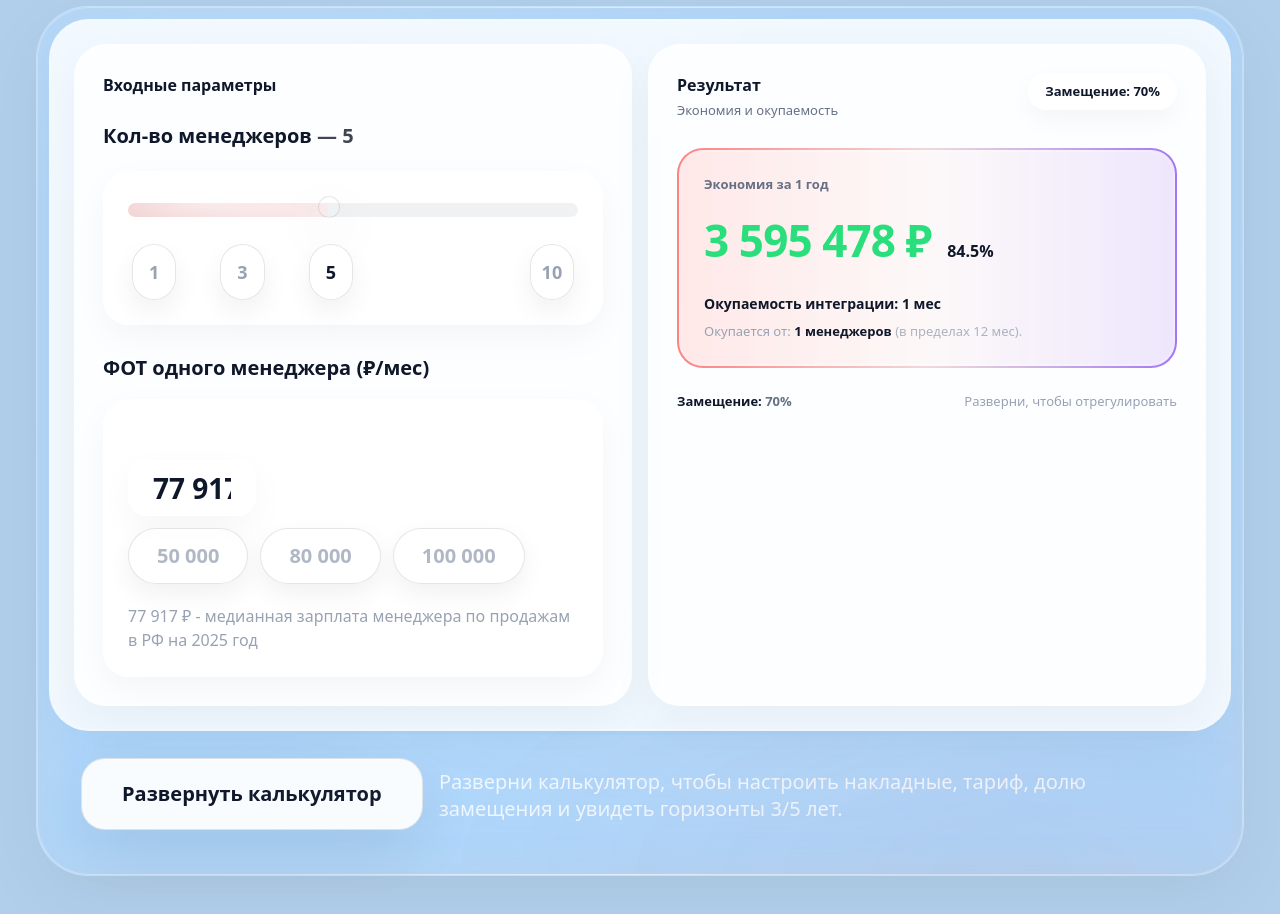
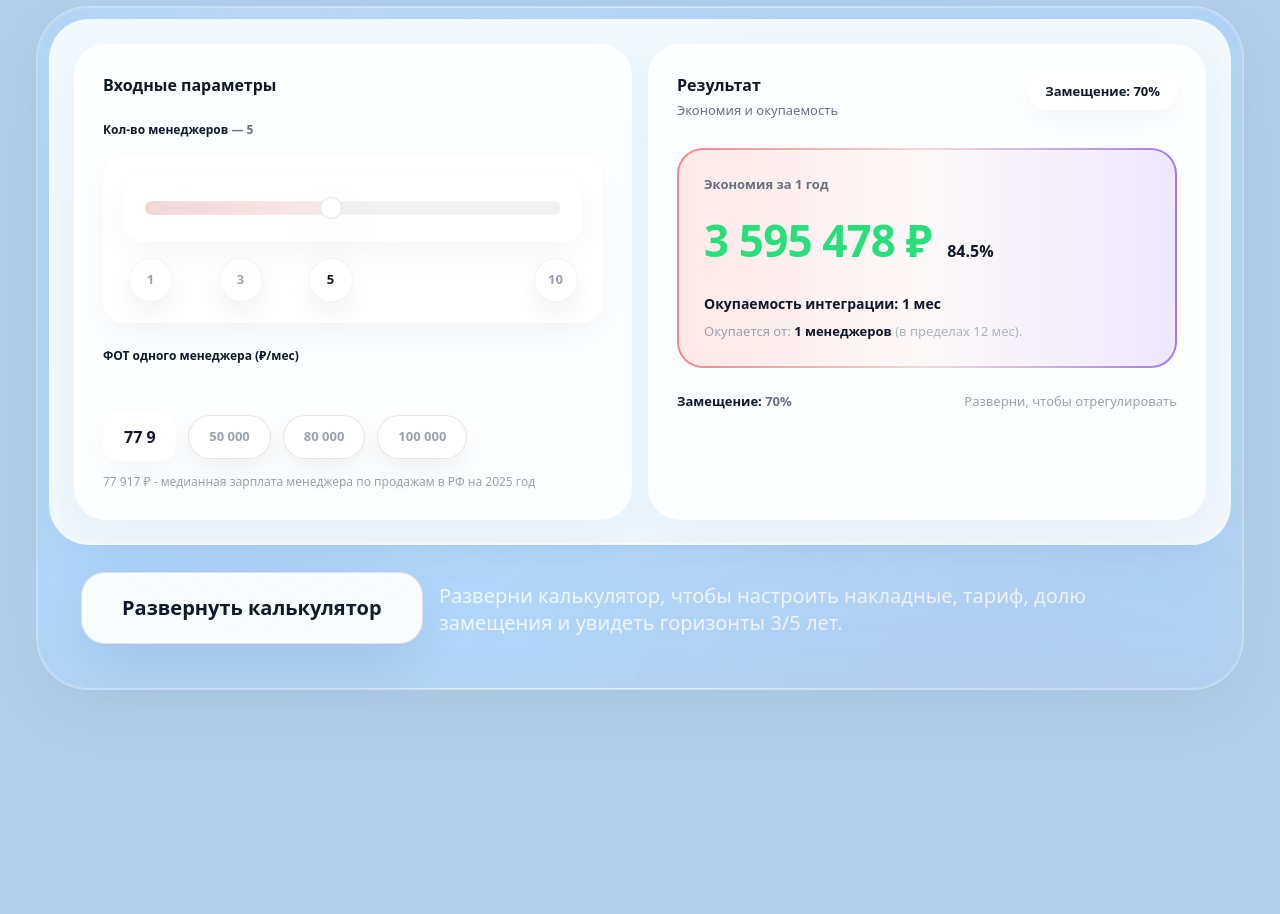
Before and after one commit to uniconsulting/uni.com, a Next.js app: page / in a window 1280 px wide. Shown: the part 5860-6774 px from the top of the page. After the commit the page ends 6630 px from the top, so only its background shows below. Built offline with nearby package versions, Linux system fonts and the light colour scheme.

Commit message:
Update RoiCalculatorSection.tsx

```diff
--- a/src/components/sections/RoiCalculatorSection.tsx
+++ b/src/components/sections/RoiCalculatorSection.tsx
@@ -4,12 +4,11 @@ import React from "react";
 
 const INTEGRATION_COST = 179_990;
 
-// упрощённый режим (как на макете)
+// фикс для упрощённого режима (как на макете)
 const DEFAULT_PLAN_MONTHLY = 39_900; // "Средний"
 const DEFAULT_COEFF = 1.3;
 const DEFAULT_SHARE = 0.7;
 
-const SALARY_MIN = 10_000;
 const SALARY_MAX = 500_000;
 
 function clamp(n: number, a: number, b: number) {
@@ -96,23 +95,10 @@ function GlassRange({
   ariaLabel: string;
 }) {
   const pct = ((value - min) / Math.max(1e-6, max - min)) * 100;
-
-  const trackBg = `linear-gradient(90deg,
-    rgba(199,63,64,0.22) 0%,
-    rgba(199,63,64,0.10) ${pct}%,
-    rgba(15,23,42,0.06) ${pct}%,
-    rgba(15,23,42,0.06) 100%)`;
+  const trackBg = `linear-gradient(90deg, rgba(199,63,64,0.22) 0%, rgba(199,63,64,0.10) ${pct}%, rgba(15,23,42,0.06) ${pct}%, rgba(15,23,42,0.06) 100%)`;
 
   return (
-    <div className="relative">
-      {/* трек (рисуем отдельным слоем, стабильно во всех браузерах) */}
-      <div
-        className="pointer-events-none absolute left-0 right-0 top-1/2 -translate-y-1/2 h-[14px] rounded-[999px]"
-        style={{ background: trackBg }}
-      />
-      <div className="pointer-events-none absolute left-0 right-0 top-1/2 -translate-y-1/2 h-[14px] rounded-[999px] ring-1 ring-white/18" />
-      <div className="pointer-events-none absolute left-0 right-0 top-1/2 -translate-y-1/2 h-[14px] rounded-[999px] opacity-70 bg-[radial-gradient(160px_32px_at_18%_0%,rgba(255,255,255,0.55),transparent_60%)]" />
-
+    <div className="rounded-[18px] lg-border border border-white/18 bg-white/65 p-5 shadow-[0_12px_35px_rgba(0,0,0,0.04)]">
       <input
         type="range"
         min={min}
@@ -122,17 +108,19 @@ function GlassRange({
         onChange={(e) => onChange(Number(e.target.value))}
         aria-label={ariaLabel}
         className="roi-range w-full"
+        style={{ background: trackBg }}
       />
     </div>
   );
 }
 
 export default function RoiCalculatorSection() {
+  // как на макете
   const [managers, setManagers] = React.useState<number>(5);
   const [salary, setSalary] = React.useState<number>(77_917);
 
+  // toast на слишком большую зарплату
   const [salaryToast, setSalaryToast] = React.useState(false);
-
   React.useEffect(() => {
     if (!salaryToast) return;
     const t = window.setTimeout(() => setSalaryToast(false), 2600);
@@ -141,7 +129,7 @@ export default function RoiCalculatorSection() {
 
   const calc = React.useMemo(() => {
     const m = clamp(Math.round(managers), 1, 10);
-    const s = clamp(Math.round(salary || 0), SALARY_MIN, SALARY_MAX);
+    const s = clamp(Math.round(salary || 0), 10_000, SALARY_MAX);
 
     const coeff = DEFAULT_COEFF;
     const share = DEFAULT_SHARE;
@@ -158,7 +146,7 @@ export default function RoiCalculatorSection() {
     const savings1 = peopleYear - year1Uni;
     const savings1Pct = peopleYear > 0 ? (savings1 / peopleYear) * 100 : 0;
 
-    // Окупаемость (в месяцах)
+    // Окупаемость
     const monthlyPeople = m * s * coeff * share;
     const monthlySaving = monthlyPeople - DEFAULT_PLAN_MONTHLY;
     const paybackMonths = monthlySaving > 0 ? Math.ceil(INTEGRATION_COST / monthlySaving) : null;
@@ -175,17 +163,20 @@ export default function RoiCalculatorSection() {
       return null;
     })();
 
+    const isBad = savings1 < 0;
+
     return {
       m,
       s,
       share,
+      peopleYear,
       year1Uni,
       year2Uni,
       savings1,
       savings1Pct,
       paybackMonths,
       thresholdManagers,
-      isBad: savings1 < 0,
+      isBad,
     };
   }, [managers, salary]);
 
@@ -200,21 +191,13 @@ export default function RoiCalculatorSection() {
           50% { opacity: 1; transform: translateY(-1px); }
           100% { opacity: 0.86; transform: translateY(0); }
         }
-
         .roi-range {
           -webkit-appearance: none;
           appearance: none;
-          height: 22px;
-          background: transparent;
+          height: 14px;
           border-radius: 999px;
           outline: none;
-          margin: 0;
-          padding: 0;
-        }
-        .roi-range::-webkit-slider-runnable-track {
-          height: 14px;
-          background: transparent;
-          border-radius: 999px;
+          box-shadow: inset 0 0 0 1px rgba(255,255,255,0.18);
         }
         .roi-range::-webkit-slider-thumb {
           -webkit-appearance: none;
@@ -226,13 +209,6 @@ export default function RoiCalculatorSection() {
           border: 1px solid rgba(15,23,42,0.10);
           box-shadow: 0 18px 55px rgba(0,0,0,0.14);
           cursor: pointer;
-          margin-top: -4px; /* (22-14)/2 */
-        }
-
-        .roi-range::-moz-range-track {
-          height: 14px;
-          background: transparent;
-          border-radius: 999px;
         }
         .roi-range::-moz-range-thumb {
           width: 22px;
@@ -242,6 +218,11 @@ export default function RoiCalculatorSection() {
           border: 1px solid rgba(15,23,42,0.10);
           box-shadow: 0 18px 55px rgba(0,0,0,0.14);
           cursor: pointer;
+        }
+        .roi-range::-moz-range-track {
+          height: 14px;
+          border-radius: 999px;
+          background: transparent;
         }
       `}</style>
 
@@ -261,22 +242,19 @@ export default function RoiCalculatorSection() {
             <div className="pointer-events-none absolute inset-0 rounded-[52px] ring-1 ring-white/10" />
             <div className="pointer-events-none absolute inset-0 rounded-[52px] opacity-70 bg-[radial-gradient(900px_420px_at_20%_0%,rgba(255,255,255,0.10),transparent_60%),radial-gradient(900px_420px_at_80%_100%,rgba(199,63,64,0.08),transparent_65%)]" />
 
-            {/* верхний белый блок */}
+            {/* верхний белый блок (две карточки) */}
             <div className="relative rounded-[40px] lg-border border border-white/18 bg-white/82 p-6 shadow-[0_18px_55px_rgba(0,0,0,0.03)]">
               <div className="grid gap-4 lg:grid-cols-2">
                 {/* LEFT */}
                 <div className="rounded-[32px] lg-border border border-white/18 bg-white/82 p-7 shadow-[0_16px_45px_rgba(0,0,0,0.04)]">
                   <div className="text-[16px] font-semibold text-[#0f172a]">Входные параметры</div>
 
-                  {/* managers label (с длинным тире) */}
-                  <div className="mt-6 flex items-center justify-between gap-3">
-                    <div className="text-[20px] font-semibold text-[#0f172a]">
-                      Кол-во менеджеров <span className="text-[#0f172a]/80">— {calc.m}</span>
-                    </div>
+                  {/* ПРАВКА №1: значение через длинное тире в той же строке */}
+                  <div className="mt-6 text-[12px] font-semibold text-[#0f172a]">
+                    Кол-во менеджеров <span className="text-[#667085]">— {calc.m}</span>
                   </div>
 
-                  {/* managers slider + presets */}
-                  <div className="mt-5 rounded-[26px] lg-border border border-white/18 bg-white/82 p-6 shadow-[0_12px_35px_rgba(0,0,0,0.04)]">
+                  <div className="mt-4 rounded-[22px] lg-border border border-white/18 bg-white/82 p-5 shadow-[0_12px_35px_rgba(0,0,0,0.04)]">
                     <GlassRange
                       value={calc.m}
                       min={1}
@@ -286,9 +264,10 @@ export default function RoiCalculatorSection() {
                       ariaLabel="Количество менеджеров"
                     />
 
-                    {/* пресеты 1/3/5/10 на позициях шкалы 1..10 */}
+                    {/* пресеты 1/3/5/10 строго на позициях шкалы 1..10 */}
                     {(() => {
                       const PRESETS = [1, 3, 5, 10] as const;
+
                       const colClass: Record<(typeof PRESETS)[number], string> = {
                         1: "col-start-1",
                         3: "col-start-3",
@@ -297,7 +276,7 @@ export default function RoiCalculatorSection() {
                       };
 
                       return (
-                        <div className="mt-5 px-1">
+                        <div className="mt-4 px-1">
                           <div className="grid grid-cols-10 items-center">
                             {PRESETS.map((v) => {
                               const active = calc.m === v;
@@ -309,21 +288,20 @@ export default function RoiCalculatorSection() {
                                     onClick={() => setManagers(v)}
                                     className={[
                                       "relative isolate overflow-hidden",
-                                      "h-14 w-14 rounded-full",
+                                      "h-11 w-11 rounded-full",
                                       "flex items-center justify-center",
-                                      "lg-border border border-black/10",
+                                      "lg-border border border-black/5",
                                       "bg-white/60 backdrop-blur-[14px]",
                                       "shadow-[0_12px_28px_rgba(0,0,0,0.06)]",
                                       "transition-[transform,background-color,color,box-shadow] duration-[450ms]",
                                       "active:scale-[0.99]",
-                                      "focus-visible:outline-none focus-visible:ring-2 focus-visible:ring-white/35",
                                       active ? "text-[#0f172a] bg-white/75" : "text-[#98A2B3] hover:text-[#0f172a]",
                                     ].join(" ")}
                                     aria-label={`Установить ${v} менеджеров`}
                                   >
-                                    <span className="pointer-events-none absolute -inset-8 opacity-70 bg-[radial-gradient(70px_40px_at_30%_25%,rgba(255,255,255,0.80),transparent_60%)]" />
+                                    <span className="pointer-events-none absolute -inset-8 opacity-70 bg-[radial-gradient(60px_34px_at_30%_25%,rgba(255,255,255,0.80),transparent_60%)]" />
                                     <span className="pointer-events-none absolute inset-0 rounded-full ring-1 ring-white/16" />
-                                    <span className="relative leading-none text-[18px] font-semibold">{v}</span>
+                                    <span className="relative leading-none text-[13px] font-semibold">{v}</span>
                                   </button>
                                 </div>
                               );
@@ -334,15 +312,14 @@ export default function RoiCalculatorSection() {
                     })()}
                   </div>
 
-                  {/* salary */}
-                  <div className="mt-7">
-                    <div className="text-[20px] font-semibold text-[#0f172a]">ФОТ одного менеджера (₽/мес)</div>
+                  {/* ПРАВКА №2: ФОТ-инпут (ширина по значению, max 500k, toast) */}
+                  <div className="mt-6">
+                    <div className="text-[12px] font-semibold text-[#0f172a]">ФОТ одного менеджера (₽/мес)</div>
 
-                    <div className="mt-4 relative rounded-[26px] lg-border border border-white/18 bg-white/82 p-6 shadow-[0_12px_35px_rgba(0,0,0,0.04)]">
-                      {/* toast */}
+                    <div className="mt-3 relative">
                       <div
                         className={[
-                          "pointer-events-none absolute -top-11 left-6",
+                          "pointer-events-none absolute -top-10 left-0",
                           "rounded-[14px] lg-border border border-white/18",
                           "bg-white/85 backdrop-blur-[16px]",
                           "px-4 py-2 text-[12px] font-semibold text-[#0f172a]",
@@ -357,10 +334,10 @@ export default function RoiCalculatorSection() {
                       </div>
 
                       <div className="flex flex-wrap items-center gap-3">
-                        {/* adaptive input */}
                         {(() => {
                           const display = formatMoneyInput(salary);
-                          const w = clamp(display.length + 2, 8, 16);
+                          const w = clamp(display.length + 2, 8, 14);
+
                           return (
                             <input
                               value={display}
@@ -374,17 +351,17 @@ export default function RoiCalculatorSection() {
                                 setSalary(n);
                               }}
                               onBlur={() => {
-                                const fixed = clamp(salary || 0, SALARY_MIN, SALARY_MAX);
+                                const fixed = clamp(salary || 0, 10_000, SALARY_MAX);
                                 setSalary(fixed);
                               }}
                               inputMode="numeric"
                               className={[
-                                "h-14",
-                                "rounded-[18px]",
+                                "h-12",
+                                "rounded-[16px]",
                                 "lg-border border border-white/18",
                                 "bg-white/65 backdrop-blur-[14px]",
-                                "px-6",
-                                "text-[28px] font-semibold text-[#0f172a]",
+                                "px-5",
+                                "text-[16px] font-semibold text-[#0f172a]",
                                 "shadow-[0_12px_35px_rgba(0,0,0,0.04)]",
                                 "outline-none focus:border-white/30",
                               ].join(" ")}
@@ -394,7 +371,6 @@ export default function RoiCalculatorSection() {
                           );
                         })()}
 
-                        {/* presets (как у тебя: 50/80/100) */}
                         <div className="flex flex-wrap items-center gap-3">
                           {[50_000, 80_000, 100_000].map((v) => {
                             const active = salary === v;
@@ -404,24 +380,24 @@ export default function RoiCalculatorSection() {
                                 type="button"
                                 onClick={() => setSalary(v)}
                                 className={[
-                                  "h-14 px-7 rounded-full",
+                                  "h-11 px-5 rounded-full",
                                   "flex items-center justify-center",
                                   "lg-border border border-black/10",
                                   "bg-white/60 backdrop-blur-[14px]",
                                   "shadow-[0_10px_26px_rgba(0,0,0,0.06)]",
                                   "transition-[transform,background-color,color] duration-500",
                                   "active:scale-[0.99]",
-                                  active ? "text-[#0f172a] bg-white/75" : "text-[#B0B8C6] hover:text-[#0f172a]",
+                                  active ? "text-[#0f172a] bg-white/75" : "text-[#98A2B3] hover:text-[#0f172a]",
                                 ].join(" ")}
                               >
-                                <span className="leading-none text-[20px] font-semibold">{formatMoneyInput(v)}</span>
+                                <span className="leading-none text-[13px] font-semibold">{formatMoneyInput(v)}</span>
                               </button>
                             );
                           })}
                         </div>
                       </div>
 
-                      <div className="mt-5 text-[16px] text-[#98A2B3]">
+                      <div className="mt-3 text-[12px] text-[#98A2B3]">
                         77 917 ₽ - медианная зарплата менеджера по продажам в РФ на 2025 год
                       </div>
                     </div>
@@ -441,7 +417,7 @@ export default function RoiCalculatorSection() {
                     </div>
                   </div>
 
-                  {/* градиентная рамка */}
+                  {/* градиентная рамка как на макете */}
                   <div className="mt-7 rounded-[26px] p-[2px] bg-gradient-to-r from-[#ff4d4d]/70 via-[#c73f40]/20 to-[#7c3aed]/70">
                     <div className="rounded-[24px] lg-border border border-white/18 bg-white/82 p-6">
                       <div className="text-[13px] font-semibold text-[#667085]">Экономия за 1 год</div>
@@ -455,16 +431,13 @@ export default function RoiCalculatorSection() {
                         >
                           {formatRub(aSavings1)}
                         </div>
-
                         <div className="pb-[10px] text-[16px] font-semibold text-[#0f172a]">
                           {aSavings1Pct.toFixed(1)}%
                         </div>
                       </div>
 
                       <div className="mt-5 text-[14px] font-semibold text-[#0f172a]">
-                        {calc.paybackMonths
-                          ? `Окупаемость интеграции: ${calc.paybackMonths} мес`
-                          : "Не окупается при этих параметрах"}
+                        {calc.paybackMonths ? `Окупаемость интеграции: ${calc.paybackMonths} мес` : "Не окупается при этих параметрах"}
                       </div>
 
                       <div className="mt-2 text-[13px] text-[#98A2B3]">
@@ -481,6 +454,7 @@ export default function RoiCalculatorSection() {
                     </div>
                   </div>
 
+                  {/* нижняя строка как на макете */}
                   <div className="mt-6 flex items-center justify-between gap-3">
                     <div className="text-[13px] font-semibold text-[#0f172a]">
                       Замещение: <span className="text-[#667085]">{Math.round(calc.share * 100)}%</span>
@@ -491,7 +465,7 @@ export default function RoiCalculatorSection() {
               </div>
             </div>
 
-            {/* нижняя стеклянная зона */}
+            {/* нижняя стеклянная зона с кнопкой и текстом */}
             <div className="px-8 pb-8 pt-7">
               <div className="flex flex-col gap-4 md:flex-row md:items-center md:justify-between">
                 <button
@@ -499,9 +473,6 @@ export default function RoiCalculatorSection() {
                   className="rounded-[24px] bg-white/92 px-10 py-5 text-[20px] font-semibold text-[#0f172a] border border-black/10 shadow-[0_22px_70px_rgba(0,0,0,0.10)] hover:text-[#c73f40] active:scale-[0.99]"
                   style={{ animation: "roiPulse 2.8s ease-in-out infinite" }}
                   aria-label="Развернуть калькулятор"
-                  onClick={() => {
-                    // позже сюда подвяжем expanded-режим
-                  }}
                 >
                   Развернуть калькулятор
                 </button>
```
